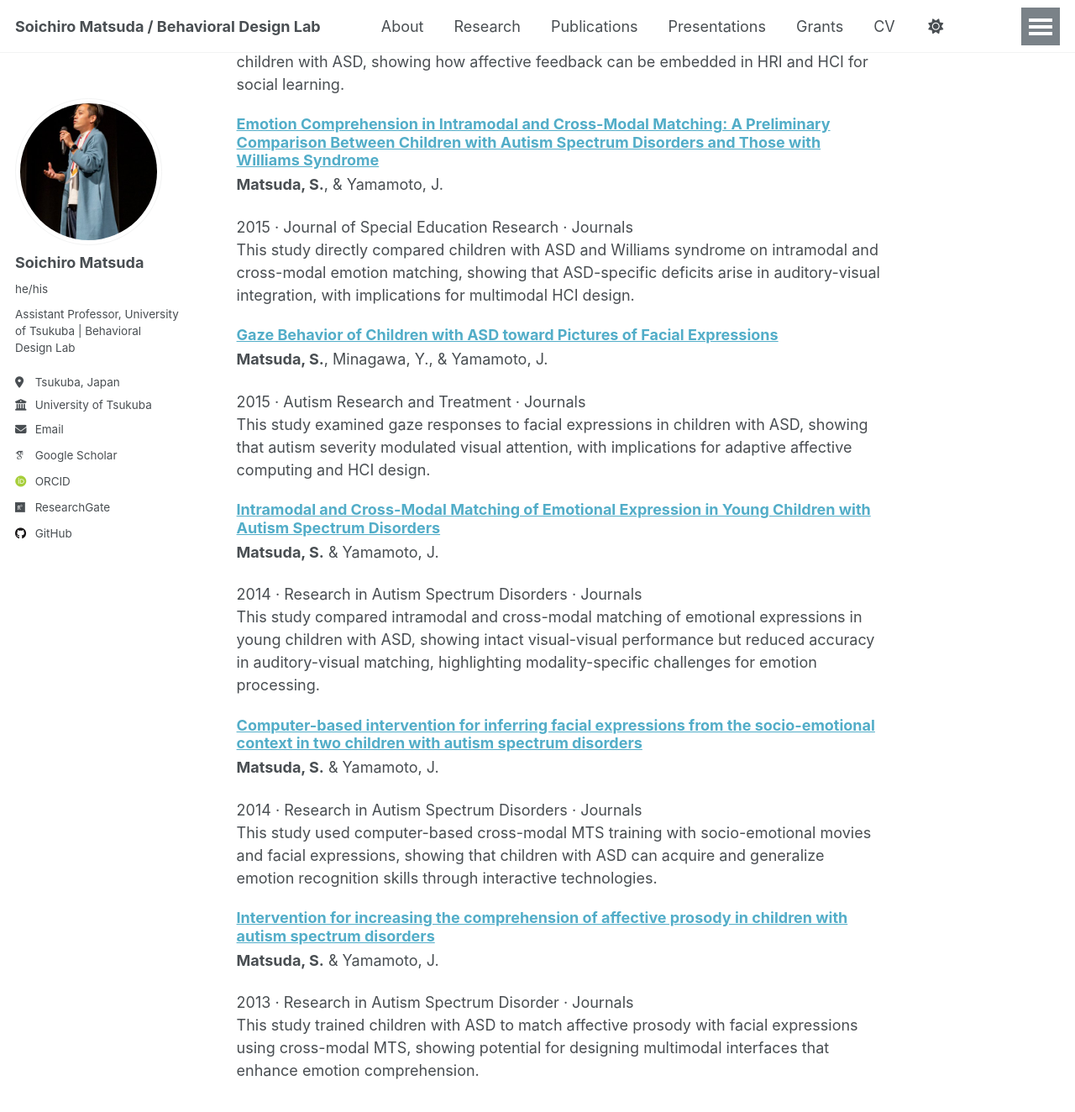
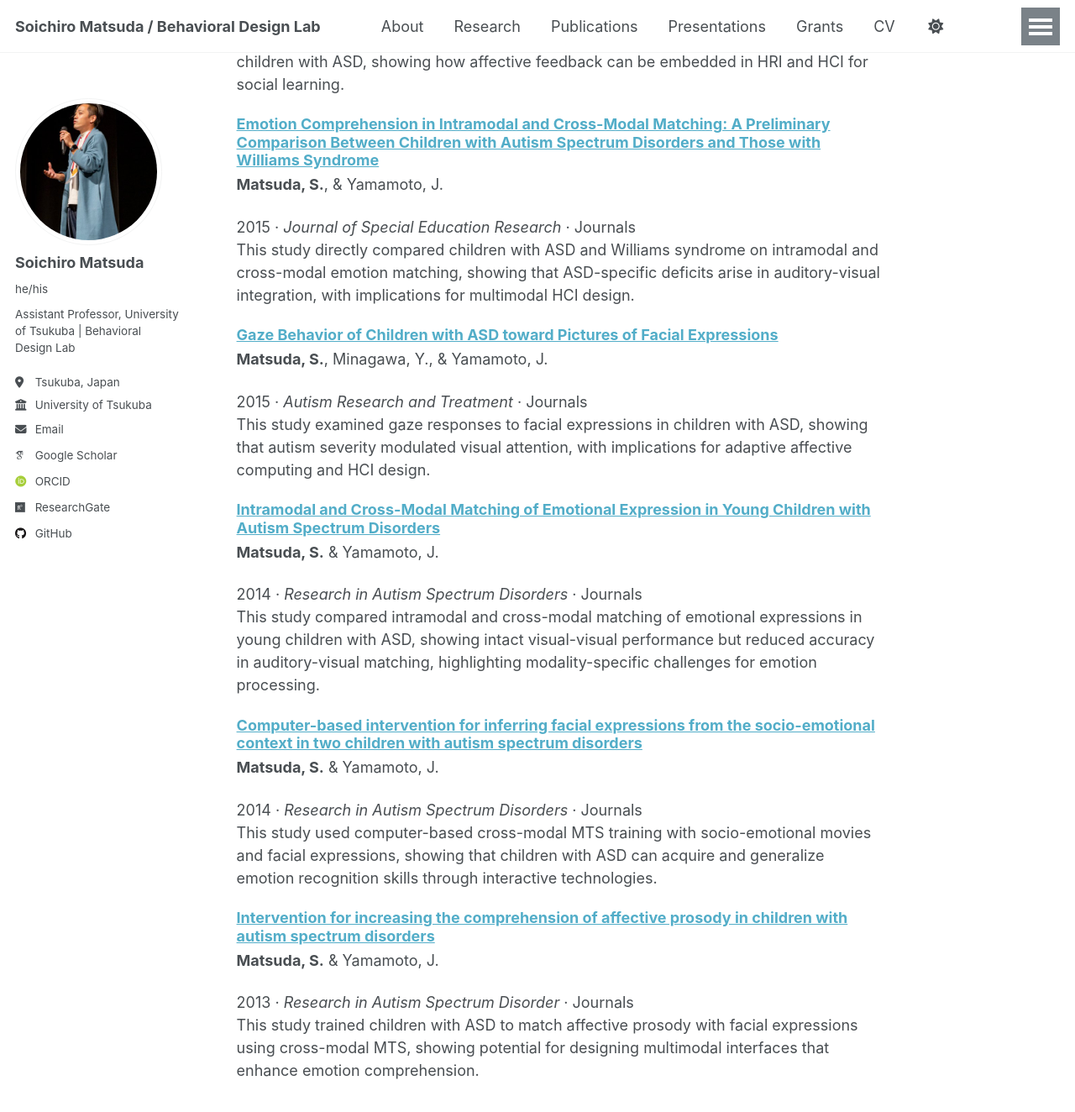
Before and after one commit to BehavioralDesignerMatsuda/BehavioralDesignerMatsuda.github.io, a Jekyll site: the page built from _pages/publications.md, in a window 1280 px wide and 1400 px high, scrolled down 6693 px. Shown: the top 1324 px of the window at 84% size. Built offline with Jekyll 4.4.1, drawn with Linux system fonts in a browser that asks for light colours; some web fonts are replaced; a script that is not in the unit is left out; some of the changed text lies outside the part shown.

Commit message:
Update publications.md

```diff
--- a/_pages/publications.md
+++ b/_pages/publications.md
@@ -104,9 +104,16 @@ author_profile: true
     {% assign year = item.date | date: "%Y" %}
     <div class="archive__item-meta">
       <span>{{ year }}</span>
-      {% if item.venue %}<span> · {{ item.venue }}</span>{% endif %}
+      {% if item.venue %}
+        {% if kind == 'journals' or kind == 'domestic' %}
+          <span> · <em>{{ item.venue }}</em></span>
+        {% else %}
+          <span> · {{ item.venue }}</span>
+        {% endif %}
+      {% endif %}
       {% if kind != 'other' %}<span> · {{ kind | capitalize }}</span>{% endif %}
     </div>
+
 
     {% if item.excerpt or item.description %}
       <p class="archive__item-excerpt" itemprop="description">
```
